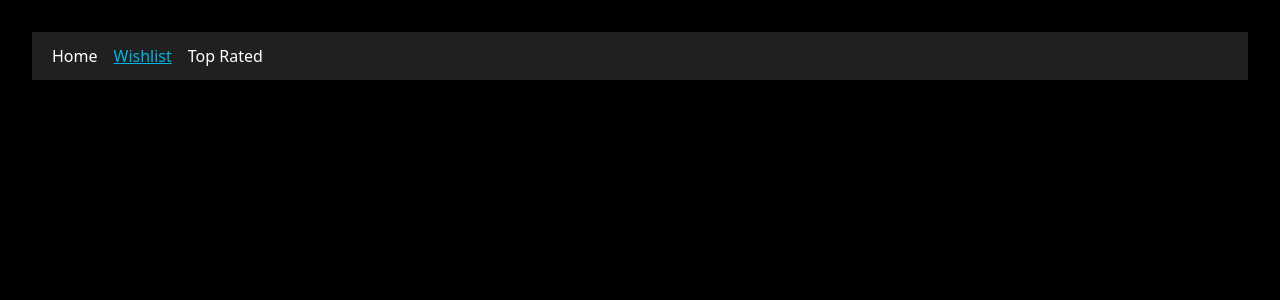
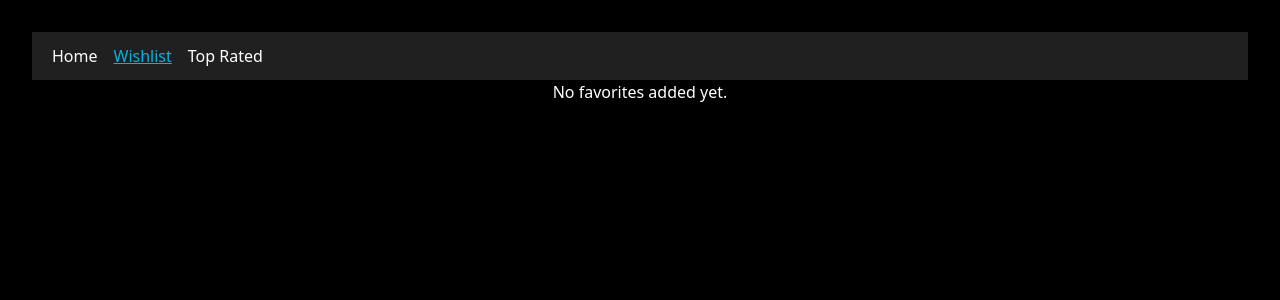
Before and after one commit to Mariamsamyy/Movie-app, a React (Vite) app: page /fav in a window 1280 px wide. Shown: the top 300 px of the page. Built offline with nearby package versions, Linux system fonts and the light colour scheme.

Commit message:
deploy refactoring

```diff
--- a/package.json
+++ b/package.json
@@ -24,11 +24,12 @@
     "redux-thunk": "^3.1.0"
   },
   "devDependencies": {
+    "@types/axios": "^0.14.0",
     "@types/node": "^20.14.10",
     "@types/react": "^18.3.3",
     "@types/react-dom": "^18.3.0",
-    "@typescript-eslint/eslint-plugin": "^7.13.1",
-    "@typescript-eslint/parser": "^7.13.1",
+    "@typescript-eslint/eslint-plugin": "^7.16.1",
+    "@typescript-eslint/parser": "^7.16.1",
     "@vitejs/plugin-react": "^4.3.1",
     "autoprefixer": "^10.4.19",
     "eslint": "^8.57.0",
--- a/src/App.tsx
+++ b/src/App.tsx
@@ -23,6 +23,6 @@ function App() {
       </Routes>
     </>
   );
-};
+}
 
 export default App;
--- a/src/components/Cover.tsx
+++ b/src/components/Cover.tsx
@@ -15,9 +15,7 @@ const Cover: React.FC<CoverProps> = ({
     title,
     description,
     catchyPhrase,
-    headerImage,
     showSearch,
-    showHeaderImage,
 }) => {
     const navigate = useNavigate();
     const [searchQuery, setSearchQuery] = useState("");
--- a/src/main.tsx
+++ b/src/main.tsx
@@ -1,6 +1,6 @@
 import React from 'react';
 import ReactDOM from 'react-dom/client';
-import { BrowserRouter, BrowserRouter as Router } from 'react-router-dom';
+import { BrowserRouter } from 'react-router-dom';
 import App from './App';
 import './index.css';
 import { Provider } from 'react-redux';
--- a/src/pages/favPage.tsx
+++ b/src/pages/favPage.tsx
@@ -5,16 +5,6 @@ import { AiFillHeart, AiOutlineHeart } from 'react-icons/ai';
 import { useSelector, useDispatch } from 'react-redux';
 import { RootState, AppDispatch } from '../store/store';
 import { toggleFavorite, loadFavorites } from '../redux/favSlice';
-
-interface Movie {
-    id: number;
-    title: string;
-    poster_path: string;
-    release_date: string;
-    vote_average: number;
-    first_air_date?: string;
-    name?: string;
-}
 
 const FavoritesPage = () => {
     const favorites = useSelector((state: RootState) => state.favorites.favorites);
@@ -36,7 +26,7 @@ const FavoritesPage = () => {
 
     if (favorites.length === 0) {
         return (
-            <div className="text-center">
+            <div className="text-center text-white">
                 No favorites added yet.
             </div>
         );
```
Also changed, not shown: 2 other files (tests, documents, lock files or other folders).
